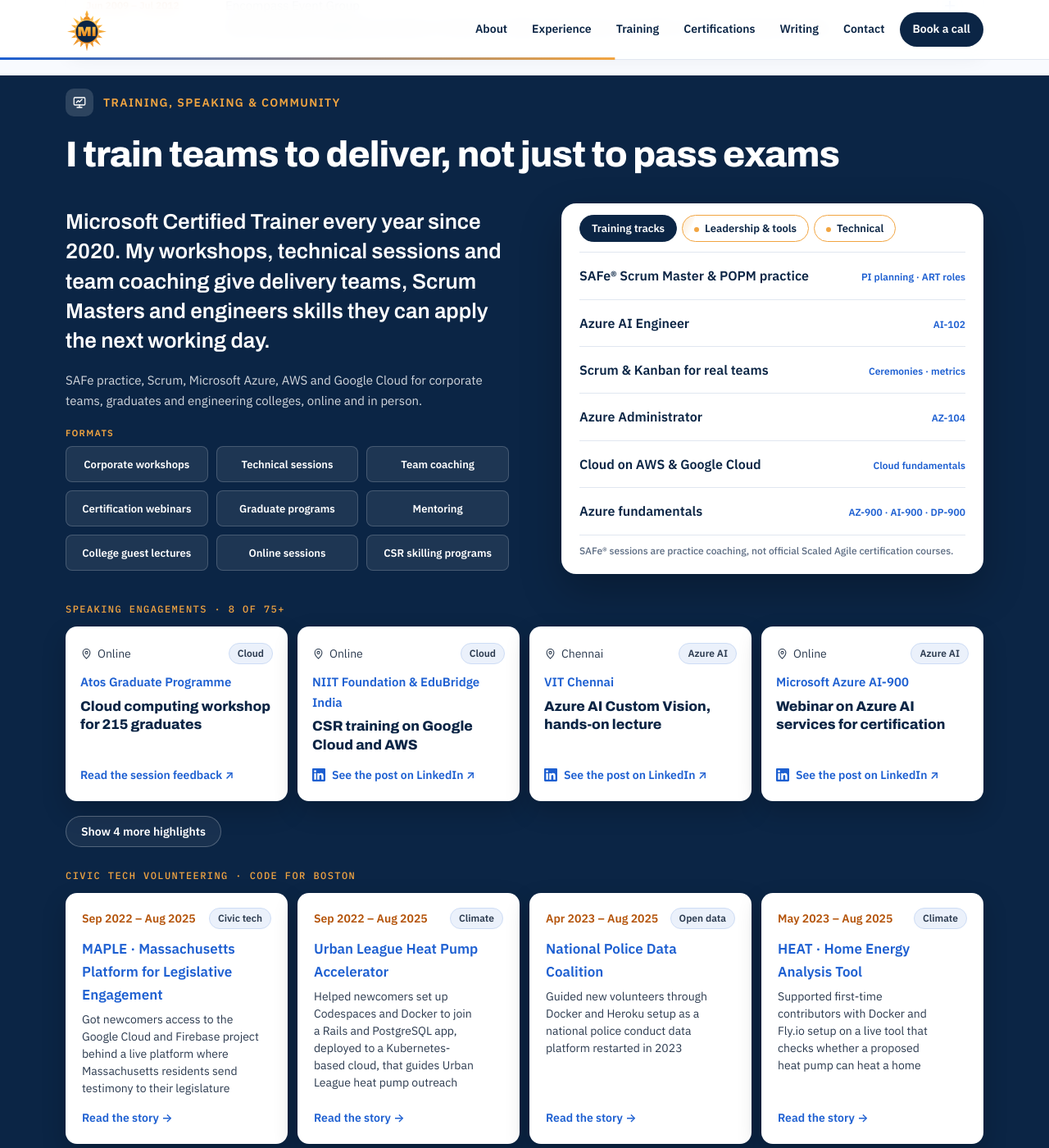
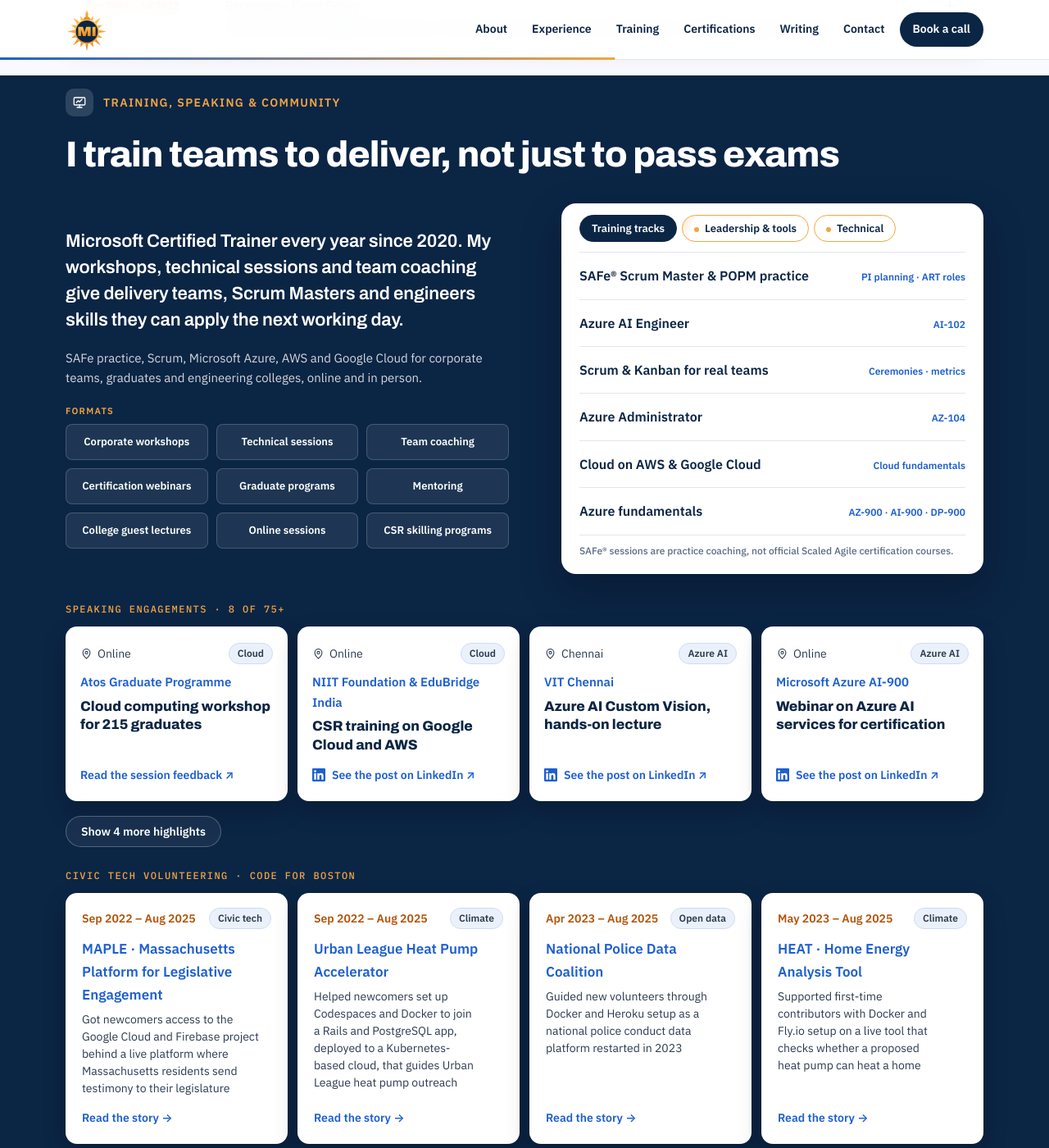
Before and after one commit to Madhan-I/Madhan-I.github.io, a Jekyll site: the page built from index.html, in a window 1280 px wide and 1400 px high, scrolled down 4444 px. Shown: the whole window at 82% size. Built offline with Jekyll 4.4.1, drawn with Linux system fonts in a browser that asks for light colours.

Commit message:
Training intro at 22px (19px on phones).
Co-Authored-By: Claude Opus 5.5 <noreply@anthropic.com>
Claude-Session: https://claude.ai/code/session_01MFRrTt7LBDdX57m85KHNGp

```diff
--- a/assets/css/style.css
+++ b/assets/css/style.css
@@ -1052,3 +1052,7 @@ footer .f-col a { font-size: 14px !important; }
 .skillbox.seen .sk-tab:not(.on):not(.visited)::before { display: inline-block; }
 .skillbox .sk-tab.visited:not(.on) { border-color: var(--line); }
 .skillbox .sk-tab.visited::before { display: none; }
+
+/* Training intro: smaller heading font (option A) */
+#training .train-grid p.big { font-size: 22px !important; line-height: 1.45 !important; letter-spacing: -.005em !important; }
+@media (max-width: 520px) { #training .train-grid p.big { font-size: 19px !important; } }
```
